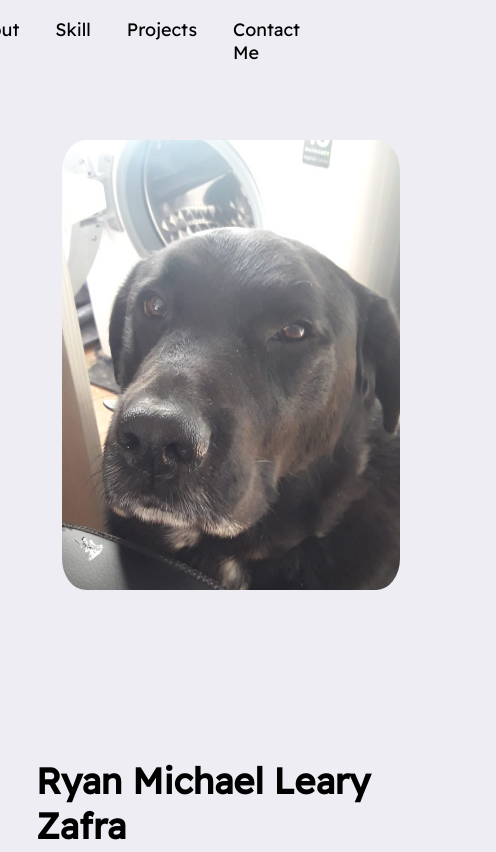
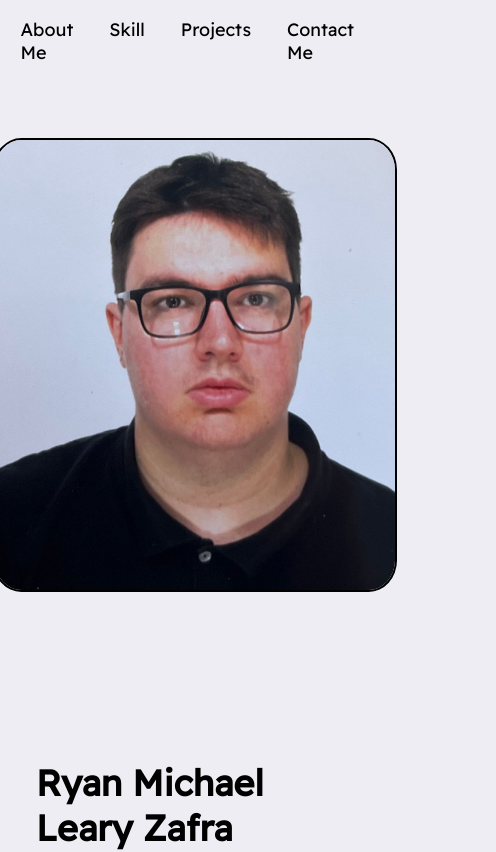
Before and after one commit to Ryanleary9/PortfolioRyan, a React (Create React App) app: page / in a window 390 px wide. Shown: the top 852 px of the page, 496 px wide, since content can reach past the window. Built offline with nearby package versions, Linux system fonts and the light colour scheme.

Commit message:
Change pfp photo

```diff
--- a/src/App.css
+++ b/src/App.css
@@ -1,5 +1,6 @@
 html {
   scroll-behavior: smooth;
+  box-sizing: border-box;
 }
 :root {
   font-size: 18px;
@@ -12,7 +13,6 @@ html {
 
 body {
   font-family: "Readex Pro";
-  padding-right: 3rem;
 }
 ul {
   list-style: none;
@@ -44,6 +44,7 @@ ul {
   height: 30rem;
   margin-bottom: 1rem;
   border-radius: 7%;
+  border: 2px black solid;
 }
 
 .presection {
@@ -99,6 +100,10 @@ ul {
 .hobbie:hover {
   transform: scale(1.5);
   box-shadow: rgba(0, 0, 0, 0.24) 0px 3px 8px;
+}
+
+.header {
+  padding-right: 3rem;
 }
 
 .header-hl {
@@ -377,6 +382,7 @@ label {
   .section3,
   .section4 {
     padding: 2rem;
+    width: auto;
   }
 
   .my-photo {
@@ -485,6 +491,7 @@ label {
   }
   .skill-section {
     height: calc(100vh + 60vh);
+    padding-right: 2rem;
   }
   .section4 {
     height: calc(100vh + 60vh);
@@ -527,5 +534,10 @@ label {
     height: calc(100vh + 80vh);
     gap: 10rem;
   }
+
+  .about-me {
+    width: 27rem;
+  }
+
   /* Puedes agregar más ajustes aquí según sea necesario */
 }
--- a/src/App.js
+++ b/src/App.js
@@ -1,5 +1,4 @@
 import "./App.css";
-import chopImage from "./chop.jpg";
 import emailjs from "@emailjs/browser";
 import React, { useRef } from "react";
 import { Slide } from "react-awesome-reveal";
@@ -74,7 +73,7 @@ function App() {
             <h3 className="position">Fullstack Developer</h3>
           </span>
 
-          <img src={chopImage} alt="" className="my-photo" />
+          <img src="img/me.jpg" alt="" className="my-photo" />
         </span>
 
         <span className="presection2">
```
Also changed, not shown: public/img/me.jpg (added), src/chop.jpg (deleted).
